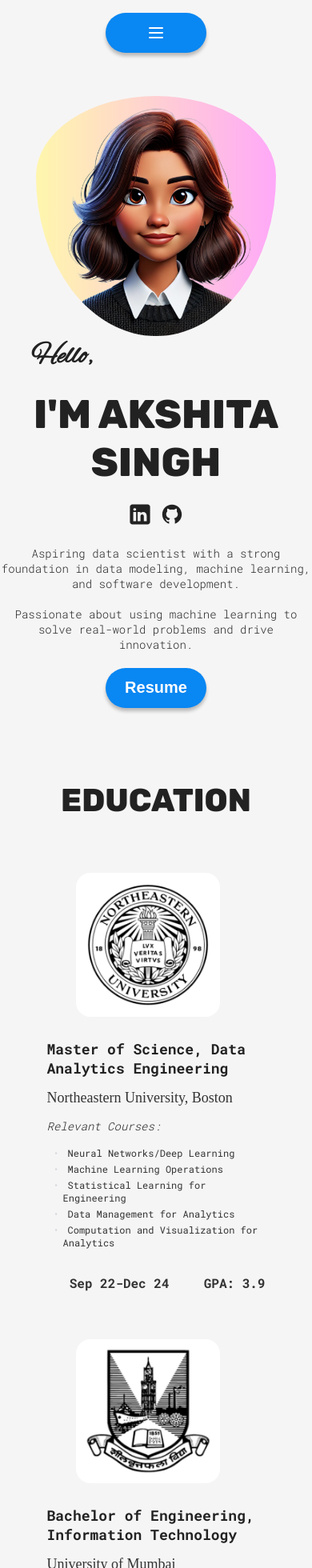
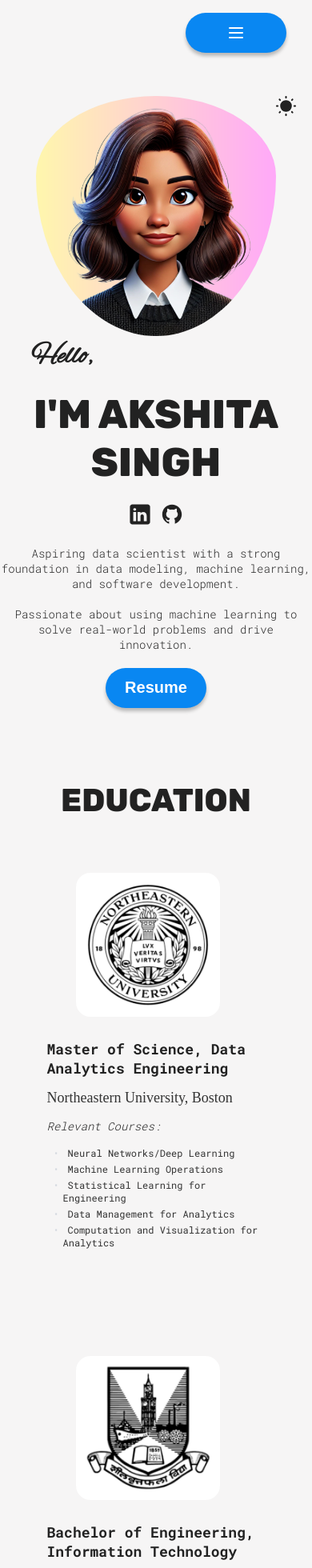
Before and after one commit to akshita-singh-2000/portfolio-website-react, a React (Vite) app: page / in a window 390 px wide. Shown: the top 1960 px of the page at 80% size. Built offline with nearby package versions, Linux system fonts and the light colour scheme.

Commit message:
Project section responsive update

```diff
--- a/src/sections/Education/Education.module.css
+++ b/src/sections/Education/Education.module.css
@@ -132,7 +132,7 @@
     width: 141px;
   }
 
-  @media (max-width: 768px) {
+  @media (max-width: 790px) {
     .educationEntry {
       flex-direction: column;
     }
@@ -142,9 +142,6 @@
     }
 
     .info {
-      flex-direction: row;
-      justify-content: space-between;
-      align-items: center;
-      width: 100%;
+      visibility: hidden;
     }
   }
--- a/src/sections/Intro/introStyle.module.css
+++ b/src/sections/Intro/introStyle.module.css
@@ -151,12 +151,17 @@
     gap: 20px;
   }
 
-  @media (max-width: 768px) {
+  @media (max-width: 795px) {
     .intro {
       padding-top: 100px
     }
+
     h2 {
-      padding-left: 10%;
+      padding-left: 10% !important;
+    }
+
+    .navbar{
+      justify-content: right;
     }
     .navbar_menu {
         position: fixed;
@@ -168,6 +173,10 @@
         flex-direction: column;
         justify-content: center;
         transition: right 0.3s ease;
+    }
+
+    .colorMode{
+      margin-top: 100px;
     }
 
     .navbar_menu.active {
--- a/src/sections/MyProjects/Projects.jsx
+++ b/src/sections/MyProjects/Projects.jsx
@@ -24,7 +24,7 @@ const CityCards = () => {
       image: projectImage2,
       color: 'rgba(0, 255, 255, 0.2)',
       description: 'Developed a system leveraging LLMs and prompt engineering to generate knowledge graphs from unstructured and semi-structured data, automating Cypher query generation for Neo4j. Built a Streamlit-based chatbot to answer user queries and provide corresponding Cypher queries.',
-      githubUrl: 'https://github.com/yourusername/knowledge-graph-graphrag'
+      githubUrl: 'https://github.com/akshita-singh-2000/Knowledge-graph-creation-and-GraphRAG'
     },
     {
       name: 'Room Occupancy Estimation (Model Building)',
@@ -38,7 +38,7 @@ const CityCards = () => {
       image: projectImage5,
       color: 'rgba(34,139,34, 0.2)',
       description: 'This project focused on researching and implementing emotion detection algorithms to build a music player that dynamically selects songs based on facial expressions. Extensive research guided the selection of the optimal model, which was then integrated with a custom-built Web interface for real-time emotion-based music selection',
-      githubUrl: 'https://github.com/akshita-singh-2000/'
+      githubUrl: 'https://www.irjet.net/archives/V9/i4/IRJET-V9I4123.pdf'
     },
     {
       name: 'Walmart Sales Forceasting',
--- a/src/sections/MyProjects/Projects.module.css
+++ b/src/sections/MyProjects/Projects.module.css
@@ -100,8 +100,21 @@
 }
 
 @media (max-width: 768px) {
+    .city-cards{
+        margin-left: 30px;
+    }
+
+    h2{
+        text-align: left;
+        padding-left: 0%;
+    }
+
+    h3{
+        width: 95%;
+        font-size: 18px;
+    }
     .card {
-        width: 100%;
-        padding: 10px;
+        width: 95%;
     }
+
 }
```
